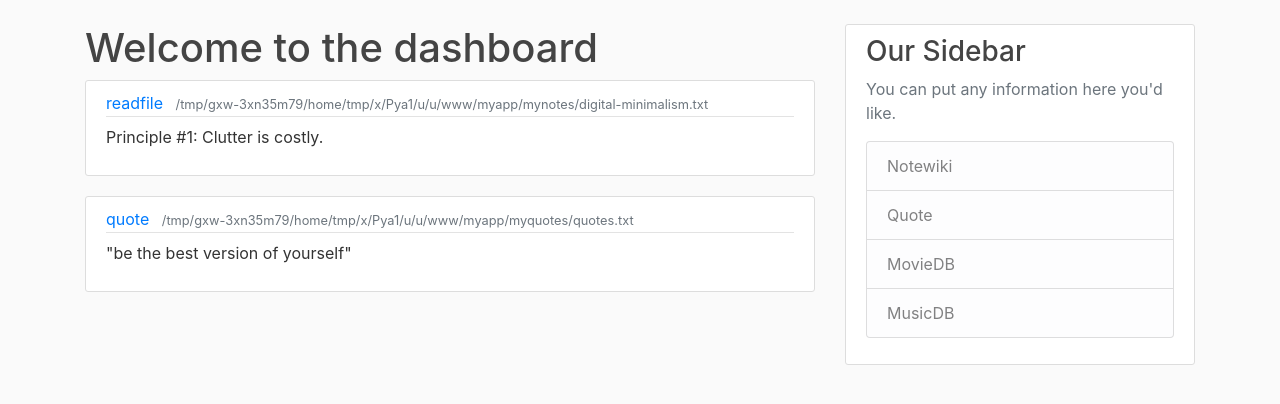
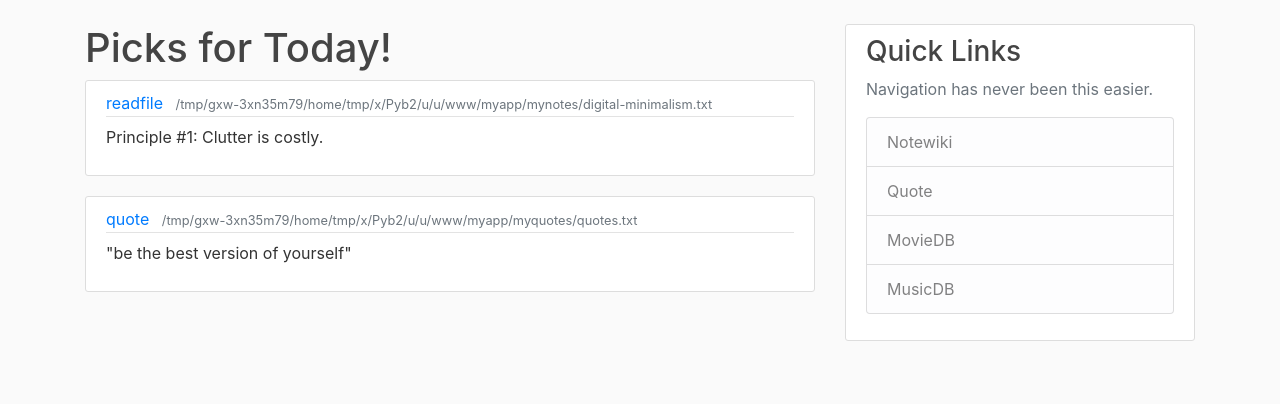
Before and after one commit to Nandu-Chandran/myapp, a Django app: page / in a window 1280 px wide. Shown: the part 56-460 px from the top of the page. Run offline with Django 4.2, Linux system fonts and the light colour scheme; some libraries are stand-ins or nearby versions.

Commit message:
update html

```diff
--- a/myapp/dashboard/templates/dashboard/base.html
+++ b/myapp/dashboard/templates/dashboard/base.html
@@ -53,8 +53,8 @@
           </div>
           <div class="col-md-4">
             <div class="content-section">
-              <h3>Our Sidebar</h3>
-              <p class='text-muted'>You can put any information here you'd like.
+              <h3>Quick Links</h3>
+              <p class='text-muted'>Navigation has never been this easier.
                 <ul class="list-group">
                   <li class="list-group-item list-group-item-light">Notewiki</li>
                   <li class="list-group-item list-group-item-light">Quote</li>
--- a/myapp/dashboard/templates/dashboard/dashboard.html
+++ b/myapp/dashboard/templates/dashboard/dashboard.html
@@ -1,6 +1,6 @@
 {% extends "dashboard/base.html" %}
 {% block content %}
-    <h1> Welcome to the dashboard</h1>
+    <h1> Picks for Today!</h1>
     <!-- {% for card in cards %}
         <h1>{{ card.name }}</h1>
         <h1>{{ card.context }}</h1>
```
Also changed, not shown: myapp/readfile/views.py (+0 -12 lines).
